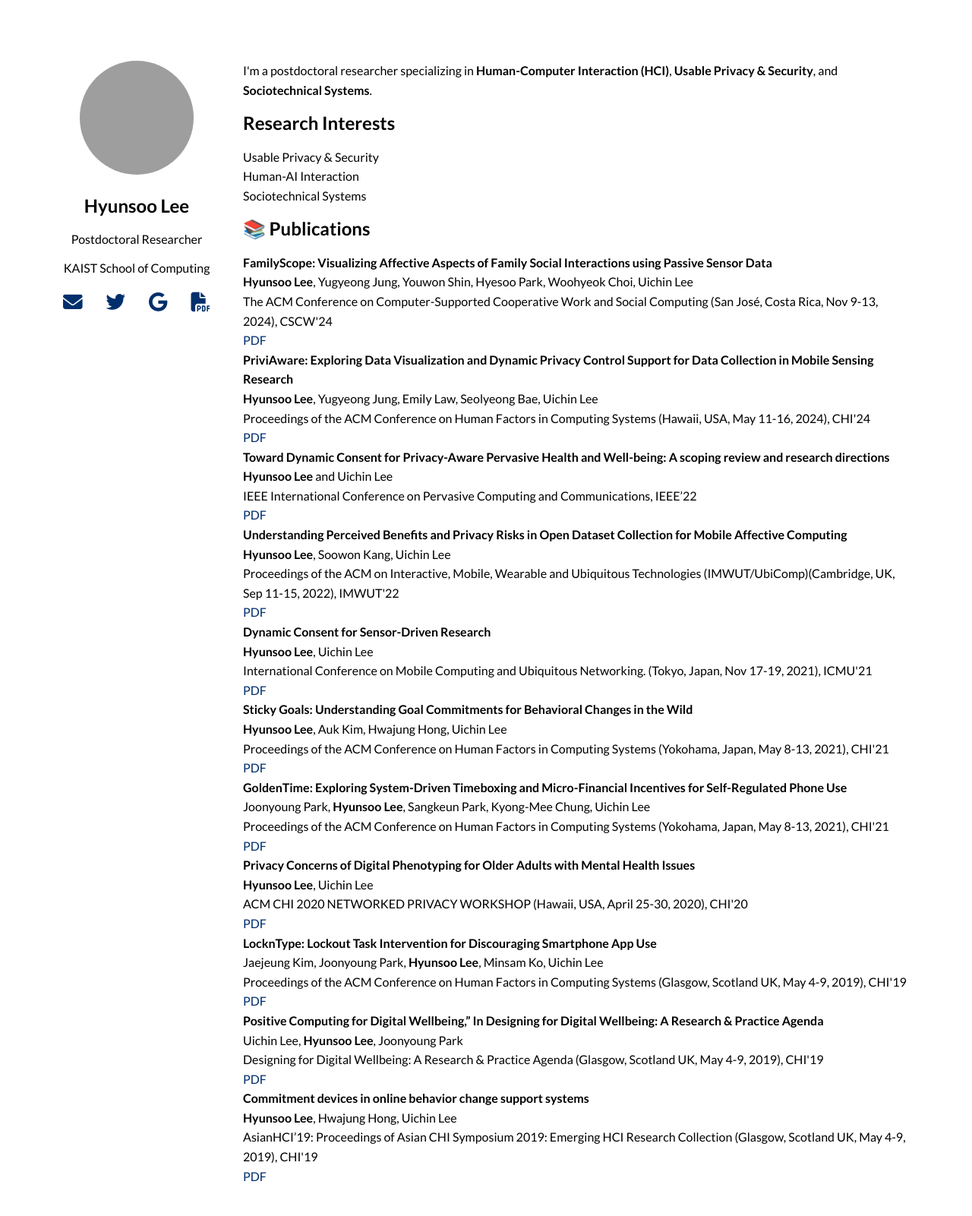
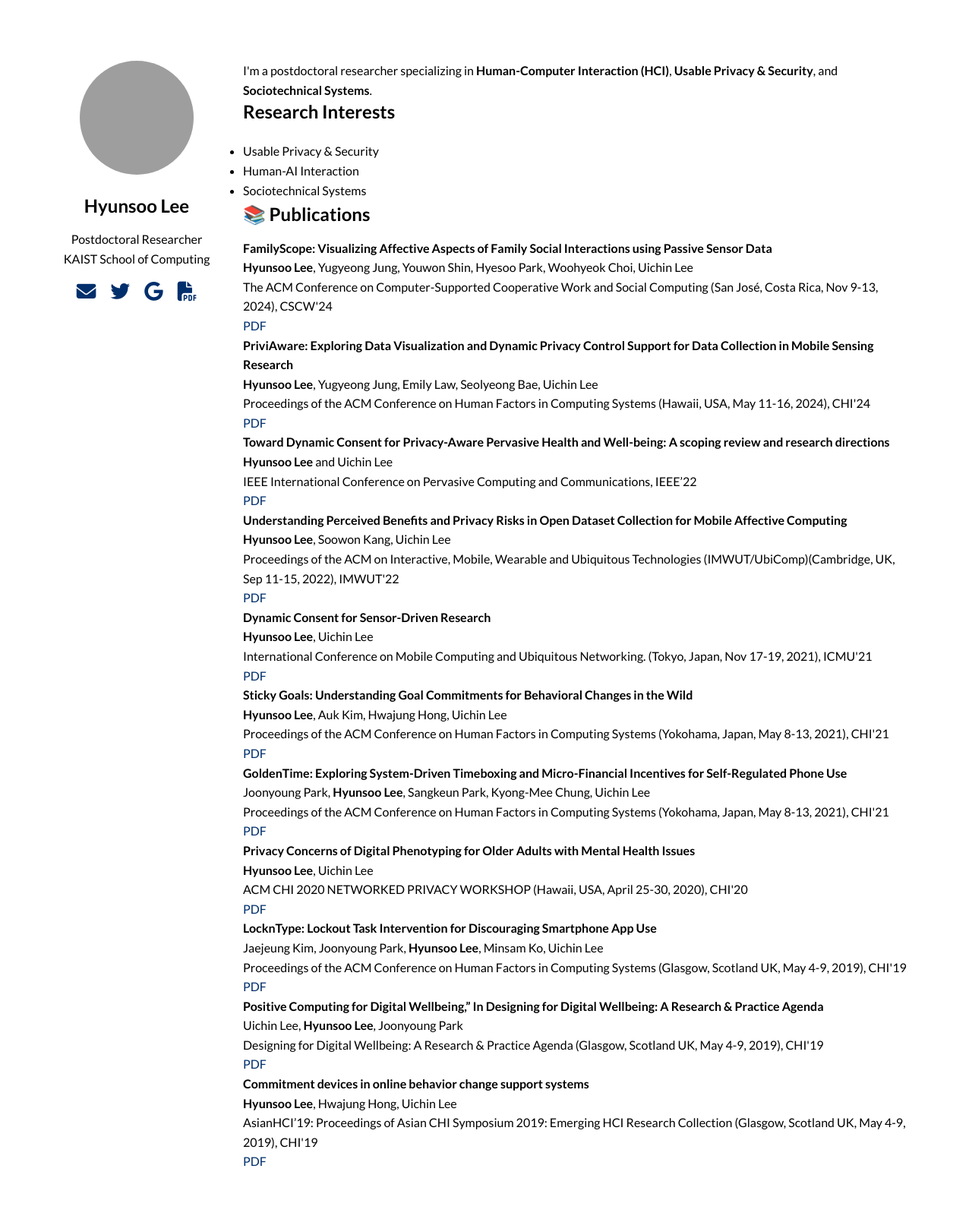
Before and after one commit to hslee90/hslee90.github.io, a Jekyll site: the page built from index.md, in a window 1280 px wide. Shown: the whole page at 76% size. Built offline with Jekyll 4.4.1, drawn with Linux system fonts in a browser that asks for light colours; nearby versions of some CDN libraries; grey boxes are pictures that could not be loaded.

Commit message:
Update style.css

```diff
--- a/assets/css/style.css
+++ b/assets/css/style.css
@@ -42,26 +42,6 @@
   margin-bottom: 15px;
 }
 
-/* 아이콘 링크 */
-.icon-links {
-  margin-top: 15px;
-  display: flex;
-  justify-content: center;
-  gap: 15px;
-}
-
-.icon-links a {
-  display: inline-block;
-  color: #002F6C;
-  font-size: 1.6rem;
-  transition: color 0.3s ease, transform 0.3s ease;
-}
-
-.icon-links a:hover {
-  color: #0055A4;
-  transform: scale(1.2);
-}
-
 /* 본문 영역 */
 .main-content {
   flex: 1;
@@ -76,32 +56,56 @@
   margin-bottom: 12px;
 }
 
-/* publication 등 본문 단락 간 간격 */
-p {
-  margin-bottom: 12px;
+/* Publication 섹션 */
+.pub-block {
+  margin-bottom: 24px;
+  padding: 20px;
+  border: 1px solid #ddd;
+  border-radius: 12px;
+  background-color: #f9f9f9;
+  box-shadow: 0 2px 4px rgba(0, 0, 0, 0.1);
 }
 
-/* 목록 간격 공통 설정 */
-ul {
-  padding-left: 0;
-  list-style-type: none;
-  margin-bottom: 12px;
+.pub-block strong {
+  font-size: 1.2rem;
+  color: #333;
 }
 
-/* publication 항목 사이 간격 */
-#publications li {
+.pub-block span {
+  font-size: 0.9rem;
+  color: #555;
+  display: block;
+  margin-top: 8px;
+}
+
+.pub-block a {
+  font-size: 0.9rem;
+  color: #0073e6;
+  text-decoration: none;
+}
+
+.pub-block a:hover {
+  text-decoration: underline;
+}
+
+/* Publication 내 이름만 볼드체 */
+.pub-block span:first-child {
+  font-weight: bold;
+}
+
+/* 연구 관심사 섹션 */
+#research-interests {
+  line-height: 1.3;
   margin-bottom: 24px;
 }
 
-/* research interests 줄 간격 및 항목 간격 좁히기 */
 #research-interests ul {
-  padding-left: 0;
-  list-style: none;
+  margin-top: 10px;
 }
 
-#research-interests li {
-  margin-bottom: 4px;
-  line-height: 1.3;
+#research-interests ul li {
+  list-style-type: disc;
+  margin-bottom: 8px;
 }
 
 /* 링크 스타일 */
```
